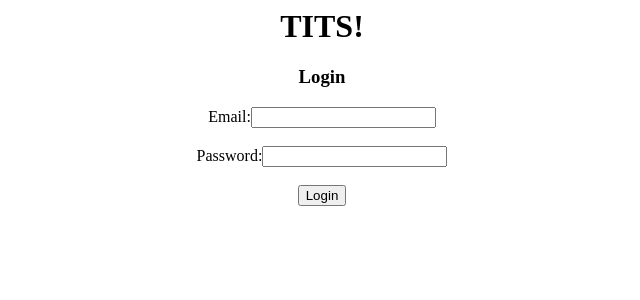
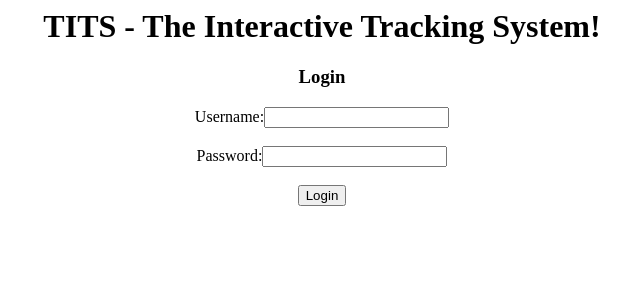
Before and after one commit to NimbleGiraffe/tits, a Django app: page /account/login/ in a window 1280 px wide. Shown: the top 300 px of the page, without its empty margins (318-958 px from the left). Run offline with Django 3.2, Linux system fonts and the light colour scheme; parts of the project's set-up code (start-up, migrations or seed data) failed here and were passed over.

Commit message:
added changes from the rush retreat

```diff
--- a/tits/account/forms.py
+++ b/tits/account/forms.py
@@ -4,25 +4,25 @@ from django.contrib.auth.models import User
 from django.core.exceptions import ObjectDoesNotExist
 
 class LoginForm(forms.Form):
-    email = forms.EmailField()
+    username = forms.CharField(max_length=100)
     password = forms.CharField(widget=forms.PasswordInput(), max_length=100, required=False)
 
     def clean(self):
-        email = self.cleaned_data.get('email', None)
+        username = self.cleaned_data.get('username', None)
         password = self.cleaned_data.get('password', None)
-        if email and password:
+        if username and password:
             try:
-                user = User.objects.get(email=self.cleaned_data['email'])
+                user = User.objects.get(username=self.cleaned_data['username'])
             except:
-                self._errors["email"] = self.error_class(["We could not find an account with that email address."])
+                self._errors["username"] = self.error_class(["We could not find an account with that username."])
                 return
             if user is None or not user.is_active:
-                self._errors["email"] = self.error_class(["We could not find an account with that email address."])
+                self._errors["username"] = self.error_class(["We could not find an account with that username."])
                 return
             if not user.check_password(self.cleaned_data['password']):
                 self._errors["password"] = self.error_class(["Password was incorrect."])
                 return
             return self.cleaned_data
         else:
-            self._errors['email'] = self.error_class(['A valid email and password are required.'])
+            self._errors['username'] = self.error_class(['A valid username and password are required.'])
             return
--- a/tits/account/views.py
+++ b/tits/account/views.py
@@ -10,8 +10,7 @@ def login_user(request):
     if request.method == 'POST':
         form = LoginForm(request.POST)
         if form.is_valid():
-            print "I get here"
-            user = authenticate(username=User.objects.get(email=form.cleaned_data['email']).username, password=form.cleaned_data['password'])
+            user = authenticate(username=User.objects.get(username=form.cleaned_data['username']).username, password=form.cleaned_data['password'])
             login(request, user)
             return HttpResponseRedirect('/')
     else:
--- a/tits/templates/account/change_password.html
+++ b/tits/templates/account/change_password.html
@@ -5,6 +5,9 @@
 
 	<body>
 		<div style="text-align: center">
+
+		<h1><a href="/" >Home</a></h1>
+
 		<h1>Change your password</h1>
 
 		{% if notification  %}
--- a/tits/templates/account/login.html
+++ b/tits/templates/account/login.html
@@ -4,13 +4,13 @@
 	</head>
 
 	<body>
-		<h1 style='text-align:center'>TITS!</h1>
+		<h1 style='text-align:center'>TITS - The Interactive Tracking System!</h1>
 		<h3 style='text-align:center'>Login</h3>
 
 		<div style='text-align:center'>
 			<form action="" method="post">
 				{% csrf_token %}
-				<div>{{ form.email.errors }}<label for="id_email">Email:</label>{{form.email}}</div><br />
+				<div>{{ form.username.errors }}<label for="id_username">Username:</label>{{form.username}}</div><br />
 				<div>{{ form.password.errors }}<label for="id_password">Password:</label>{{form.password}}</div><br />
 				<input type="submit" value="Login"/>
 			</form>
--- a/tits/templates/nips/index.html
+++ b/tits/templates/nips/index.html
@@ -18,7 +18,7 @@
 			<div style="text-align:center" >
 				<a href="/nipple/{{k.id}}/">{{ k.first_name }} {{ k.last_name }}</a><br /><br />
 				<a href="/nipple/{{k.id}}/"><img src="{{k.image.url}}" width='240' height="180" /></a><br /><br />
-				Average Score: {{v}} / 5.0 | Votes: {{k.votes}}<br /><br />
+				Average Rating: {{v}} / 5.0 | Ratings: {{k.votes}}<br /><br />
 				Interests: {{k.interests}}<br /><br />
 				Hometown: {{k.hometown}} | High School: {{k.high_school}}
 			</div><br /><br /><hr />
--- a/tits/templates/search/search.html
+++ b/tits/templates/search/search.html
@@ -19,7 +19,7 @@
 			<div style="text-align:center" >
 				<a href="/nipple/{{i.object.id}}/">{{ i.object.first_name }} {{ i.object.last_name }}</a><br /><br />
 				<a href="/nipple/{{i.object.id}}/"><img src="{{i.object.image.url}}" width='240' height="180" /></a><br /><br />
-				Votes: {{i.object.votes}}<br /><br />
+				Ratings: {{i.object.votes}}<br /><br />
 				Interests: {{i.object.interests}}<br /><br />
 				Hometown: {{i.object.hometown}} | High School: {{i.object.high_school}}
 			</div><br /><br /><hr />
```
Also changed, not shown: tits/templates/nips/nipple.html (+6 -5 lines).
